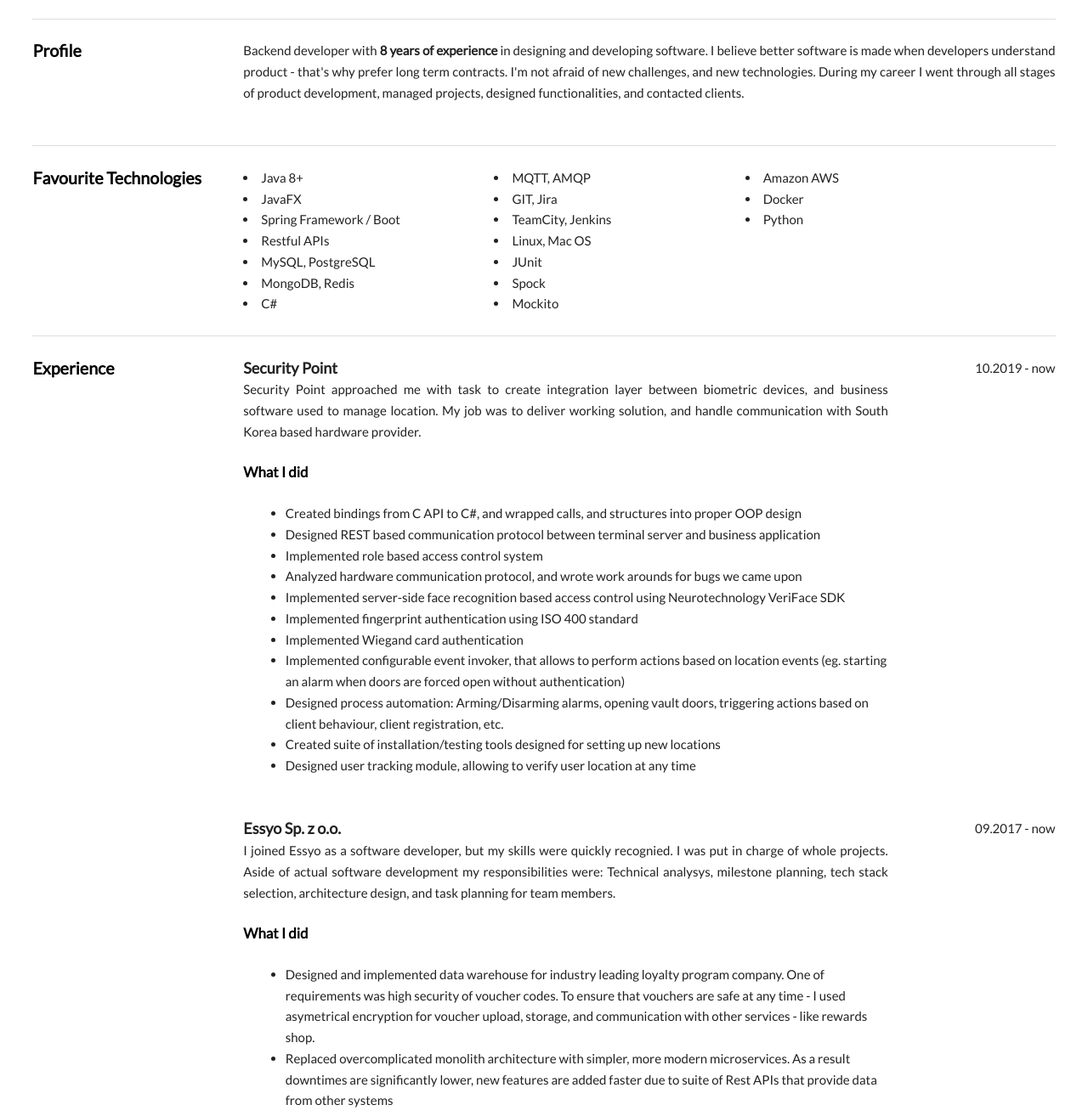
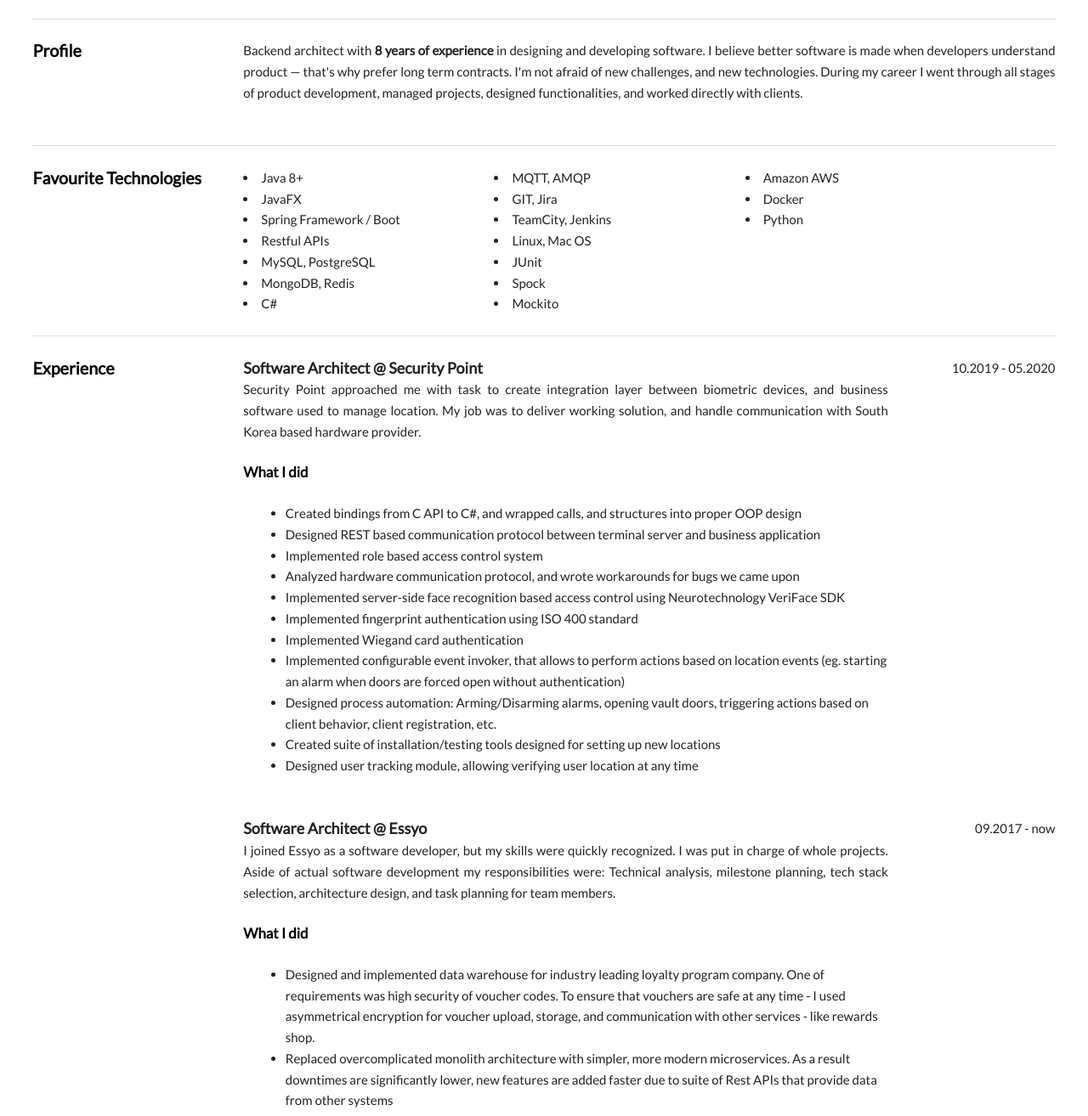
Before and after one commit to mateusz-lisik/resume, a plain HTML site: page index.html in a window 1280 px wide. Shown: the part 136-1450 px from the top of the page at 85% size. Drawn offline with Linux system fonts and the light colour scheme.

Commit message:
Fixed some typos, and put more emphasis on software architecture

```diff
--- a/index.html
+++ b/index.html
@@ -2,7 +2,7 @@
 <html>
 
 <head>
-    <title>Mateusz Lisik - Backend Developer</title>
+    <title>Mateusz Lisik - Software Architect</title>
 
     <meta charset="utf-8" />
     <meta name="viewport" content="width=device-width, initial-scale=1" />
@@ -26,7 +26,7 @@
     <div class="units-row">
         <div class="unit-70">
             <h1>Mateusz Lisik</h1>
-            <h2>Software Engineer</h2>
+            <h2>Software Architect</h2>
         </div>
         <div id="contact-info" class="unit-30 text-right">
             <i class="fas fa-envelope"></i><a href="mailto:mateusz@lisik.it">mateusz@lisik.it</a><br />
@@ -41,11 +41,10 @@
         </div>
         <div class="unit-80">
             <p>
-                Backend developer with <b>8 years of experience</b> in designing and developing software. I believe
-                better
-                software is made when developers understand product - that's why prefer long term contracts. I'm not
+                Backend architect with <b>8 years of experience</b> in designing and developing software. I believe better
+                software is made when developers understand product — that's why prefer long term contracts. I'm not
                 afraid of new challenges, and new technologies. During my career I went through all stages of product
-                development, managed projects, designed functionalities, and contacted clients.
+                development, managed projects, designed functionalities, and worked directly with clients.
             </p>
         </div>
     </div>
@@ -93,31 +92,38 @@
         <div class="unit-80">
             <div class="units-row">
                 <div class="unit-80">
-                    <span class="big bold">Security Point</span>
+                    <span class="big bold">Software Architect @ Security Point</span>
                     <p>
                         Security Point approached me with task to create integration layer between biometric devices,
-                        and business software used to manage location. My job was to deliver working solution, and handle communication with South Korea based hardware provider.
+                        and business software used to manage location. My job was to deliver working solution, and
+                        handle communication with South Korea based hardware provider.
 
                     </p>
                     <h4>What I did</h4>
                     <p>
                         <ul>
-                            <li>Created bindings from C API to C#, and wrapped calls, and structures into proper OOP design</li>
-                            <li>Designed REST based communication protocol between terminal server and business application</li>
+                            <li>Created bindings from C API to C#, and wrapped calls, and structures into proper OOP
+                                design</li>
+                            <li>Designed REST based communication protocol between terminal server and business
+                                application</li>
                             <li>Implemented role based access control system</li>
-                            <li>Analyzed hardware communication protocol, and wrote work arounds for bugs we came upon</li>
-                            <li>Implemented server-side face recognition based access control using Neurotechnology VeriFace SDK</li>
+                            <li>Analyzed hardware communication protocol, and wrote workarounds for bugs we came upon
+                            </li>
+                            <li>Implemented server-side face recognition based access control using Neurotechnology
+                                VeriFace SDK</li>
                             <li>Implemented fingerprint authentication using ISO 400 standard</li>
                             <li>Implemented Wiegand card authentication</li>
-                            <li>Implemented configurable event invoker, that allows to perform actions based on location events (eg. starting an alarm when doors are forced open without authentication)</li>
-                            <li>Designed process automation: Arming/Disarming alarms, opening vault doors, triggering actions based on client behaviour, client registration, etc.</li>
+                            <li>Implemented configurable event invoker, that allows to perform actions based on location
+                                events (eg. starting an alarm when doors are forced open without authentication)</li>
+                            <li>Designed process automation: Arming/Disarming alarms, opening vault doors, triggering
+                                actions based on client behavior, client registration, etc.</li>
                             <li>Created suite of installation/testing tools designed for setting up new locations</li>
-                            <li>Designed user tracking module, allowing to verify user location at any time</li>
+                            <li>Designed user tracking module, allowing verifying user location at any time</li>
                         </ul>
                     </p>
                 </div>
                 <div class="unit-20 text-right">
-                    10.2019 - now
+                    10.2019 - 05.2020
                 </div>
             </div>
 
@@ -125,11 +131,11 @@
             <div class="units-row">
 
                 <div class="unit-80">
-                <span class="big bold">Essyo Sp. z o.o.</span>
+                    <span class="big bold">Software Architect @ Essyo</span>
                     <p>
-                    I joined Essyo as a software developer, but my skills were quickly recognied. I was put in
+                        I joined Essyo as a software developer, but my skills were quickly recognized. I was put in
                         charge of whole projects. Aside of actual software development my responsibilities were:
-                    Technical analysys, milestone planning, tech stack selection,
+                        Technical analysis, milestone planning, tech stack selection,
                         architecture design, and task planning for team members.
                     </p>
                     <h4>What I did</h4>
@@ -137,7 +143,7 @@
                         <ul>
                             <li>Designed and implemented data warehouse for industry leading loyalty program company.
                                 One of requirements was high security of voucher codes. To ensure that vouchers are safe
-                            at any time - I used asymetrical encryption for voucher upload, storage, and
+                                at any time - I used asymmetrical encryption for voucher upload, storage, and
                                 communication with other services - like rewards shop.</li>
                             <li>Replaced overcomplicated monolith architecture with simpler, more modern microservices.
                                 As a result
@@ -177,7 +183,7 @@
 
             <div class="units-row">
                 <div class="unit-80">
-                <span class="big bold">Lisik.IT</span>
+                    <span class="big bold">One Man Army @ Lisik.IT</span>
                     <p>
                         In freelance period of my life, I learned self motivation, communication, and foremost -
                         management.
@@ -203,7 +209,7 @@
             </div>
             <div class="units-row">
                 <div class="unit-80">
-                <span class="big bold">Procreative.eu</span>
+                    <span class="big bold">Software Engineer @ Procreative.eu</span>
                     <p>I consider joining ProCreative as one of best decisions in my early carrer. ProCreative taught me
                         responisility for product I worked on, by "If you wrote it, you own it" philosophy.
                         This extended to better quality of code, and better planning. Another note worthy thing were
@@ -227,7 +233,7 @@
             </div>
             <div class="units-row">
                 <div class="unit-80">
-                <span class="big bold">Proffnet Sp. z o.o.</span>
+                    <span class="big bold">Junior Developer @ Proffnet Sp. z o.o.</span>
 
                     <ul>
                         <li>Implemented new functions from prepared design documents as well as
```
Lines whose indentation alone changed are shown as unchanged.
